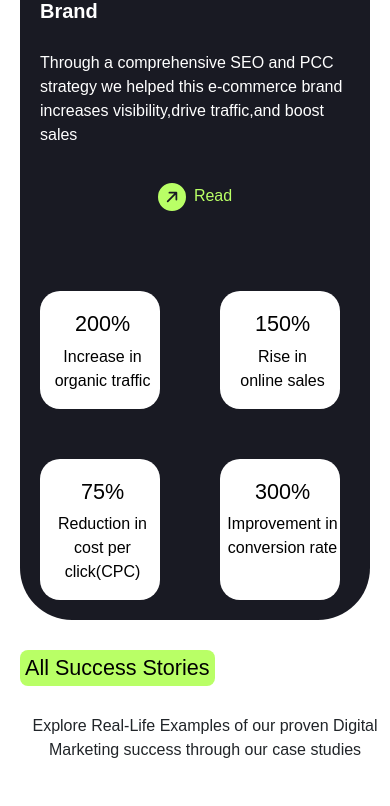
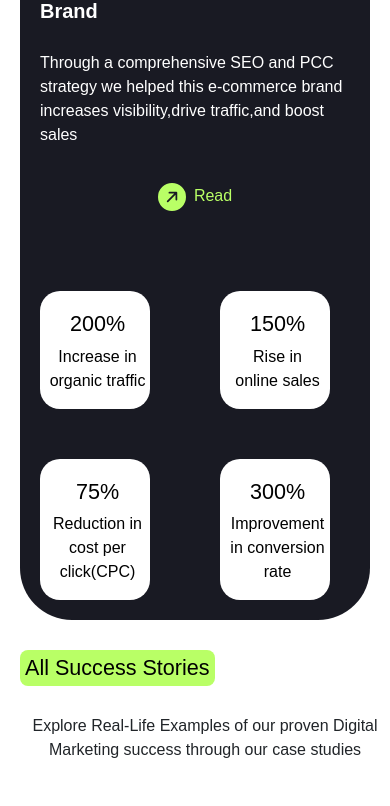
Before and after one commit to Rahsin-07/Website-PortFolio, a React (Create React App) app: page /usecasepage in a window 390 px wide. Shown: the part 858-1664 px from the top of the page. Built offline with nearby package versions, Linux system fonts and the light colour scheme; a web font is replaced by a local one.

Commit message:
res modify

```diff
--- a/src/Components/UseCasePage.css
+++ b/src/Components/UseCasePage.css
@@ -292,7 +292,7 @@
     display: none;
   }
   .sbox{
-    width: 120px;
+    width: 110px;
   }
 
   .service-res-image{
```
